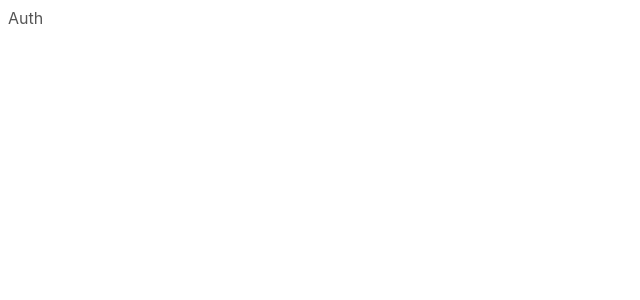
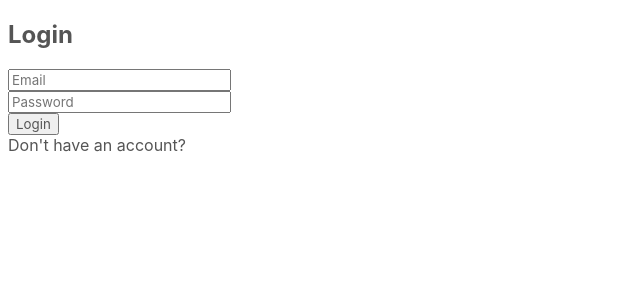
Before and after one commit to joagaloppo/budget-app, a React (Create React App) app in the folder client/: page / in a window 1280 px wide. Shown: the top 300 px of the page, without its empty margins (0-640 px from the left). Built offline with nearby package versions, Linux system fonts and the light colour scheme.

Commit message:
Create login & register form

```diff
--- a/client/src/components/Auth.js
+++ b/client/src/components/Auth.js
@@ -1,9 +1,30 @@
 import React from 'react';
 
 function Auth() {
+	const [input, setInput] = React.useState({username: "", password: ""});
+    const [login, setLogin] = React.useState(true);
+
+	const handleChange = (e) => { setInput({ ...input, [e.target.name]: e.target.value, }); };
+
+	const handleSubmit = (e) => { e.preventDefault(); };
+
 	return (
-		<React.Fragment>Auth</React.Fragment>
-	);
+		<div className='form auth'>
+			<div className='box auth'>
+				<h2> { login ? "Login" : "Register" } </h2>
+				<form>
+					<div>
+						<input type="email" placeholder="Email" name="username" value={input.username} onChange={(e) => {handleChange(e); }}/>
+					</div>
+					<div>
+						<input type="password" placeholder="Password" name="password" value={input.password} onChange={(e) => {handleChange(e); }}/>
+					</div>
+					<button name={login ? "login" : "register"} onClick={(e) => handleSubmit(e)}> { login ? "Login" : "Register" } </button>
+				</form>
+				<span onClick={() => {setLogin(!login); setInput({username: "", password: ""}); }}>{ login ? "Don't have an account?" : "Already have an account?" }</span>
+			</div>
+    </div>
+    );
 }
 
 export default Auth;
```
